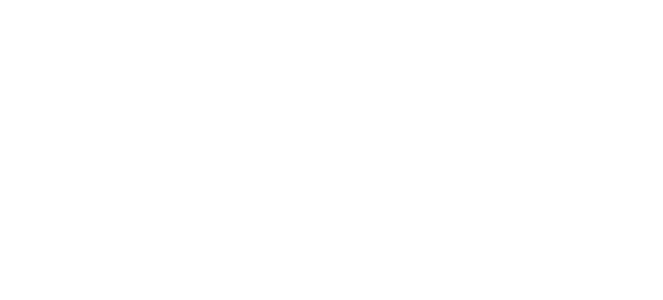
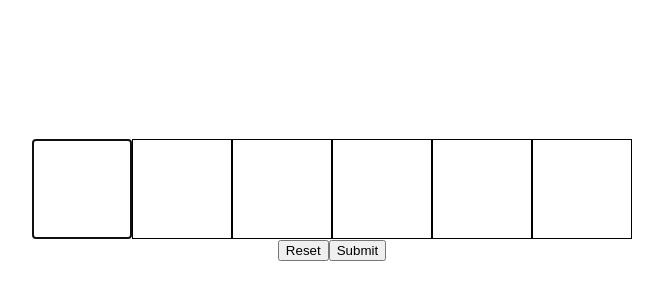
Before and after one commit to grumpycat808/react_greatfrontend, a React (Create React App) app: page / in a window 1280 px wide. Shown: the part 200-500 px from the top of the page, without its empty margins (308-971 px from the left). Built offline with nearby package versions, Linux system fonts and the light colour scheme.

Commit message:
OTP code activity

```diff
--- a/src/App7.js
+++ b/src/App7.js
@@ -9,7 +9,7 @@
 import Histogram from './Histogram'
 function App7(props) {
     return (
-        <div style={{paddingTop: "50px"}}>
+        <div style={{ paddingTop: '50px' }}>
             <Histogram></Histogram>
         </div>
     )
--- a/src/AuthCodeInput.js
+++ b/src/AuthCodeInput.js
@@ -1,11 +1,60 @@
-import React from 'react';
+import React, { useRef, useState, useEffect } from 'react'
+import './auth-code-input.css'
 
-function AuthCodeInput(props) {
+const initialState = ['', '', '', '', '', '']
+function AuthCodeInput({ onSubmit }) {
+    const [authCode, setAuthCode] = useState(initialState)
+    const [firstEmpty, setFirstEmpty] = useState(0)
+    const focus = useRef(null)
+    useEffect(() => {
+        if (focus.current) focus.current.focus()
+    }, [authCode])
+    const handleChange = (val, index) => {
+        const copy = [...authCode]
+        if (val === '') {
+            copy[index] = ''
+            setFirstEmpty(index)
+        } else {
+            console.log('handleChange', val)
+            const num = parseInt(val, 10)
+            if (isNaN(num)) return
+            copy[index] = num
+            if (index < 5) {
+                setFirstEmpty(index + 1)
+            }
+        }
+
+        setAuthCode(copy)
+    }
+
+    const handleKeyPress = (key, index) => {
+        if (key === 'Backspace' && authCode[index] === '') {
+        }
+    }
     return (
-        <div>
-
+        <div className="main">
+            <div className="input">
+                {authCode.map((_, i) => (
+                    <input
+                        key={i}
+                        value={authCode[i]}
+                        required
+                        minLength="1"
+                        maxLength="1"
+                        size="1"
+                        className="input-item"
+                        onChange={(e) => handleChange(e.target.value, i)}
+                        ref={i === firstEmpty ? focus : undefined}
+                        onKeyUp={(e) => handleKeyPress(e)}
+                    ></input>
+                ))}
+            </div>
+            <div>
+                <button onClick={() => setAuthCode(initialState)}>Reset</button>
+                <button onClick={onSubmit}>Submit</button>
+            </div>
         </div>
-    );
+    )
 }
 
-export default AuthCodeInput;
+export default AuthCodeInput
--- a/src/Histogram.js
+++ b/src/Histogram.js
@@ -23,14 +23,13 @@
         const max = Math.round(Math.max(...values) / 10) * 10
 
         for (let index = 10; index <= max; index = index + 10) {
-
             yAxis.push(index)
         }
 
         if (Math.max(...values) > max) {
             yAxis.push(max + 10)
         }
-        console.log("yAxis", yAxis)
+        console.log('yAxis', yAxis)
         return yAxis
     }
     const tabulateData = (numArr) => {
@@ -73,24 +72,35 @@
     }, [tabulated])
 
     const getHeightOfBar = (value) => {
+        const max = (yAxis.length - 1) * 50
+        const percentage = value / Math.max(...yAxis)
 
-        const max =  (yAxis.length - 1) * 50 ;
-        const percentage = value/Math.max(...yAxis);
-
-        return percentage * max + "px";
+        return percentage * max + 'px'
     }
     return (
         <div className="wrapper">
-            <div className="y-axis" style={{height: (yAxis.length - 1) * 50 + "px"}}>
+            <div
+                className="y-axis"
+                style={{ height: (yAxis.length - 1) * 50 + 'px' }}
+            >
                 {yAxis.map((item) => (
                     <span>{item}</span>
                 ))}
             </div>
             <div className="container">
-                <div className="table" style={{height: (yAxis.length - 1) * 50 + "px"}}>
+                <div
+                    className="table"
+                    style={{ height: (yAxis.length - 1) * 50 + 'px' }}
+                >
                     <div className="values">
                         {Object.values(tabulated).map((value, i) => (
-                            <span className='values' style={{height:  getHeightOfBar(value)}} key={i}>{value}</span>
+                            <span
+                                className="values"
+                                style={{ height: getHeightOfBar(value) }}
+                                key={i}
+                            >
+                                {value}
+                            </span>
                         ))}
                     </div>
                 </div>
--- /dev/null
+++ b/src/auth-code-input.css
@@ -0,0 +1,38 @@
+* {
+    box-sizing: border-box;
+}
+
+/* Chrome, Safari, Edge, Opera */
+input::-webkit-outer-spin-button,
+input::-webkit-inner-spin-button {
+    -webkit-appearance: none;
+    margin: 0;
+}
+
+/* Firefox */
+input[type='number'] {
+    -moz-appearance: textfield;
+}
+.main {
+    display: flex;
+    align-items: center;
+    justify-content: center;
+    height: 100vh;
+    flex-direction: column;
+}
+
+.input {
+    display: flex;
+    flex-direction: row;
+}
+
+.input-item {
+    border: solid black 1px;
+    height: 100px;
+    width: 100px;
+    font-size: 3rem;
+    display: flex;
+    justify-content: center;
+    padding: 25px;
+    text-decoration: none;
+}
--- a/src/histogram.css
+++ b/src/histogram.css
@@ -5,7 +5,6 @@
 }
 
 .y-axis {
-
     display: flex;
     flex-direction: column-reverse;
     justify-content: space-between;
@@ -13,7 +12,6 @@
 }
 
 .y-axis span {
-
 }
 .table {
     border-bottom: solid black 1px;
@@ -30,7 +28,6 @@
     margin-right: 20px;
     display: inline-block;
     width: 36px;
-
 }
 
 span.x:first-of-type {
@@ -39,7 +36,7 @@
 
 div.values {
     display: flex;
-        align-items: end;
+    align-items: end;
 }
 
 span.values {
```
Also changed, not shown: src/App8.js (+5 -5 lines).
